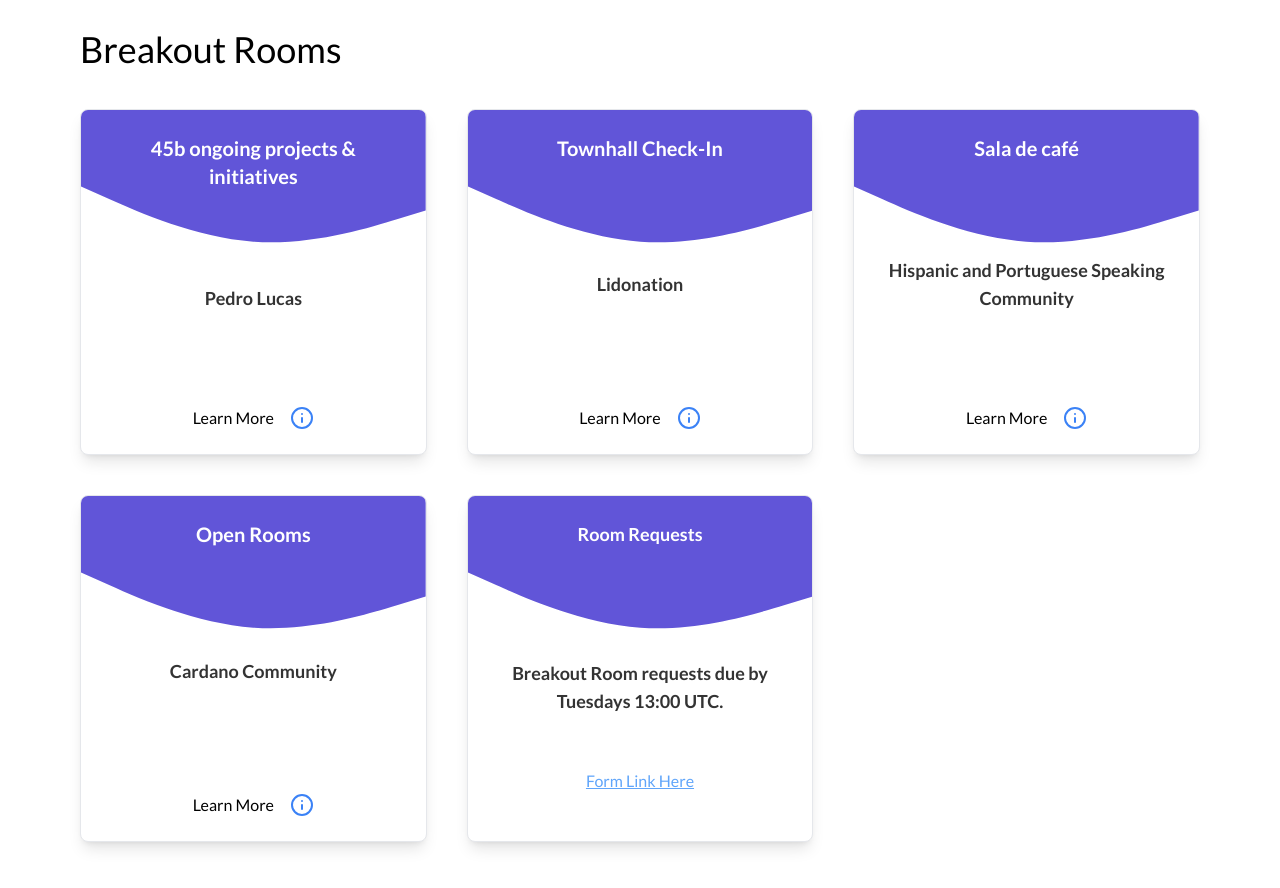
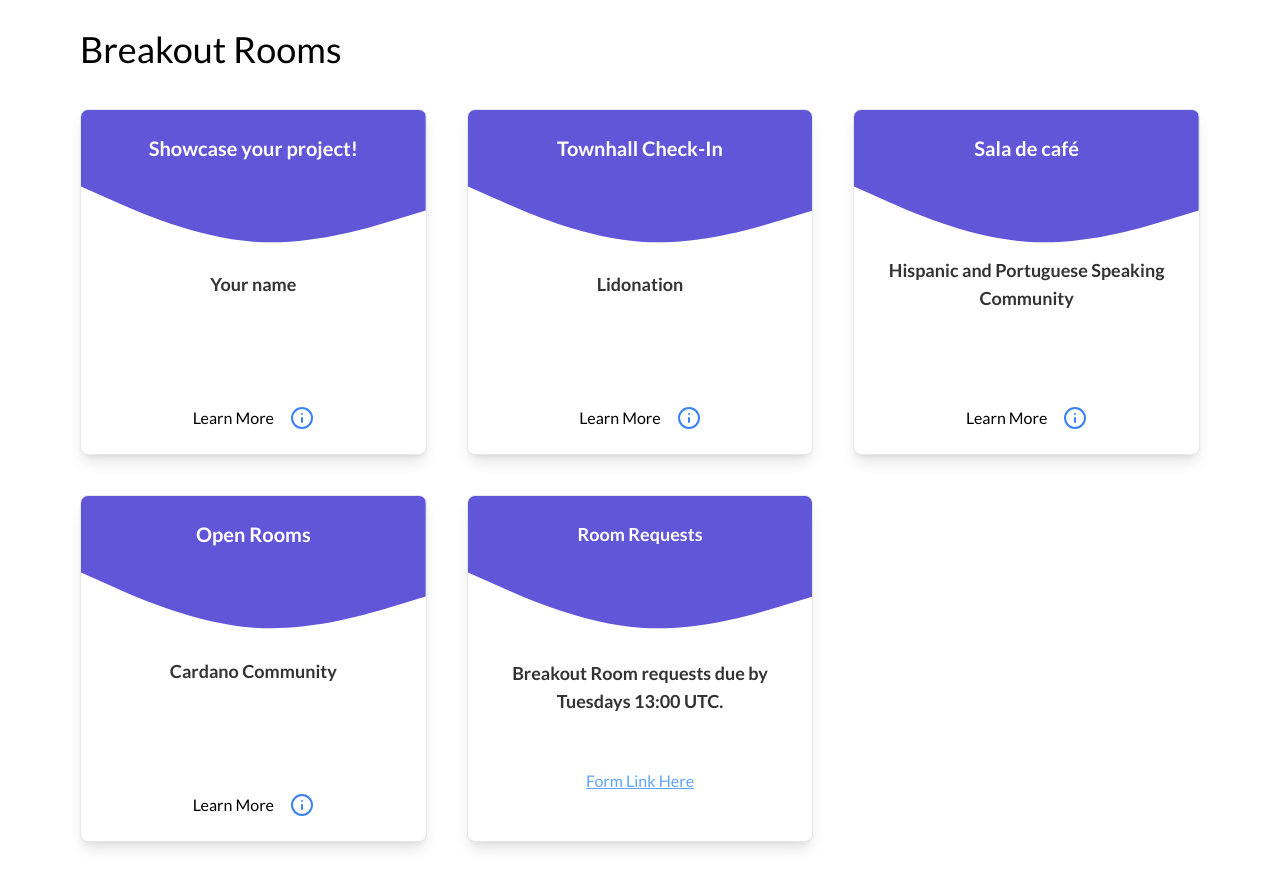
Before and after one commit to blinklabs-io/after-town-hall, a React (Vite) app: page / in a window 1280 px wide. Shown: the part 3200-4088 px from the top of the page. Built offline with nearby package versions, Linux system fonts and the light colour scheme.

Commit message:
docs: update 6/18 breakout rm (#212)
Signed-off-by: musikc (Christina) <136919976+musik-c@users.noreply.github.com>

```diff
--- a/src/afterTownHallData.ts
+++ b/src/afterTownHallData.ts
@@ -75,10 +75,10 @@ const data = {
   ],
   breakoutRooms: [
     {
-      name: '45b ongoing projects & initiatives',
-      host: 'Pedro Lucas',
+      name: 'Showcase your project!',
+      host: 'Your name',
       description:
-        "45B.io is happy to align with the Cardano community and eager to get feedback on several ongoing initiatives and projects spanning Governance, Cardano Grassroots, DApp design, and especially Web3 communication to get real-world users.",
+        "Your projects story here!",
     },
     {
       name: 'Townhall Check-In',
```
